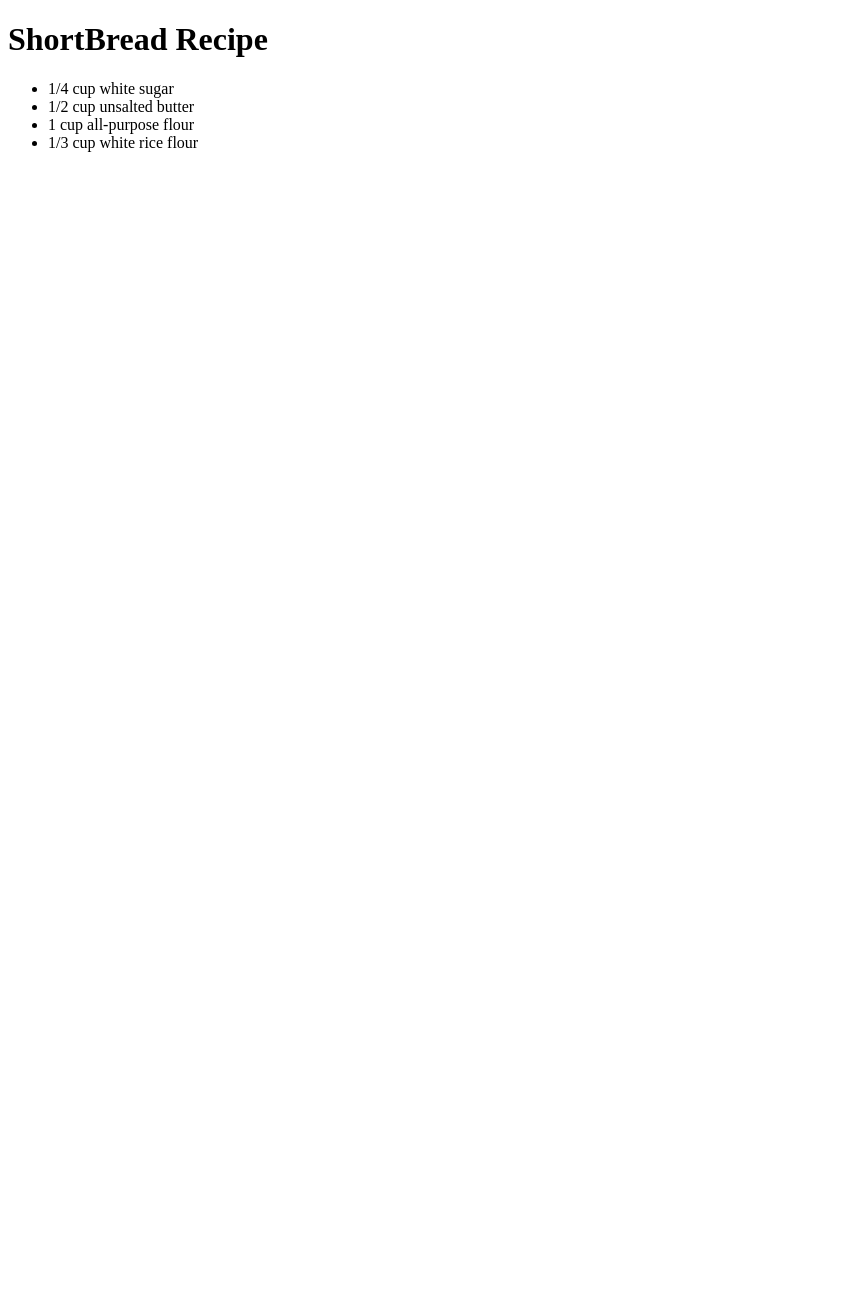
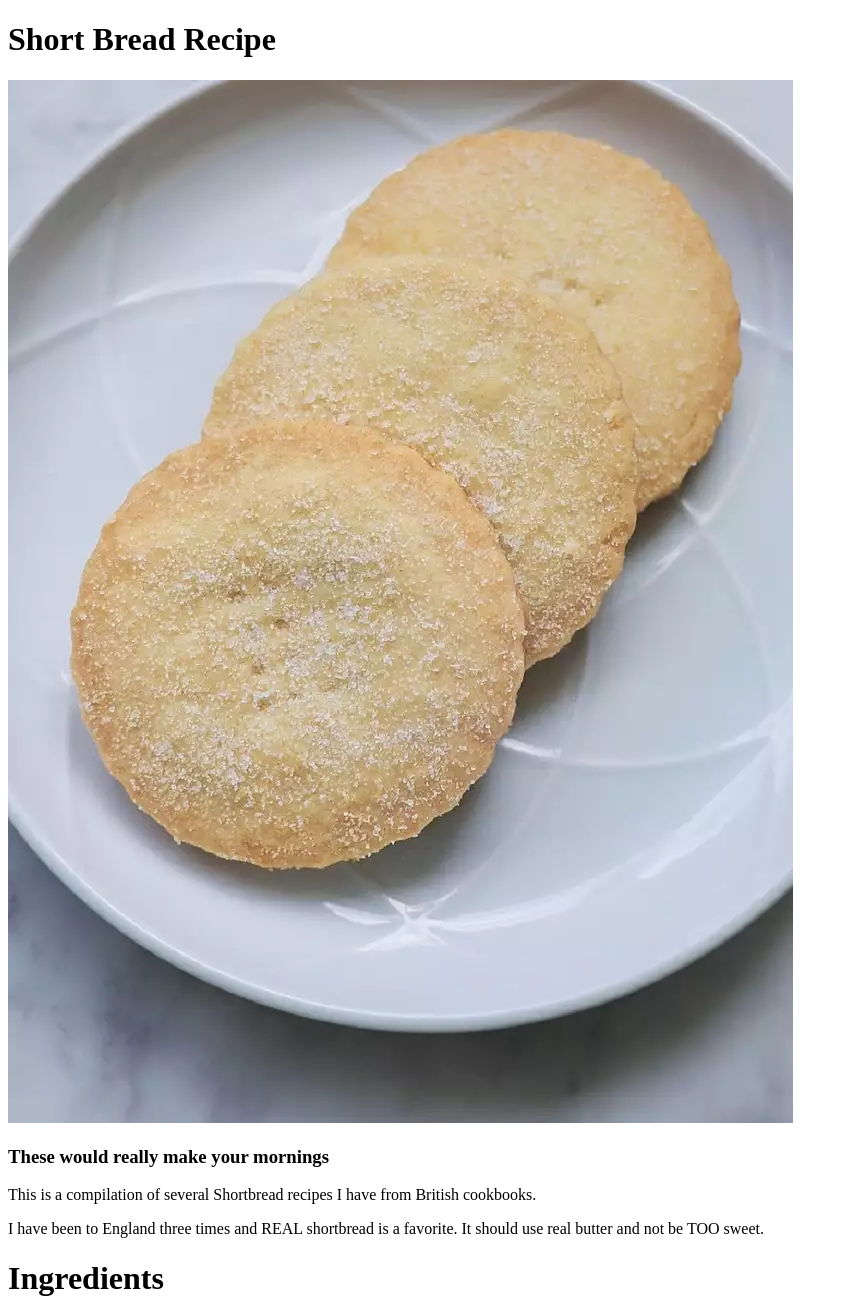
Before and after one commit to Musy0ka/odin-recipes, a plain HTML site: page recipes/shortbread.html in a window 1280 px wide. Shown: the top 1301 px of the page, without its empty margins (0-848 px from the left). Before the commit the page ends 800 px from the top, so only its background shows below. Drawn offline with Linux system fonts and the light colour scheme.

Commit message:
Added lik to shortbread.html and added descriptions to shortbread.html

```diff
--- a/recipes/shortbread.html
+++ b/recipes/shortbread.html
@@ -7,8 +7,16 @@
   <title>Document</title>
 </head>
 <body>
-  <h1>ShortBread Recipe</h1>
+  <h1>Short Bread Recipe</h1>
 
+  <img src="/images/image.webp" alt="image of short breads">
+
+  <h3>These would really make your mornings</h3>
+
+  <p>This is a compilation of several Shortbread recipes I have from British cookbooks.</p>
+  <p>I have been to England three times and REAL shortbread is a favorite. It should use real butter and not be TOO sweet.</p>
+
+  <h1>Ingredients</h1>
   <ul>
     <li>1/4 cup white sugar</li>
     <li>1/2 cup unsalted butter</li>
```
Also changed, not shown: index.html (+2 -0 lines), images/image.webp (added).
